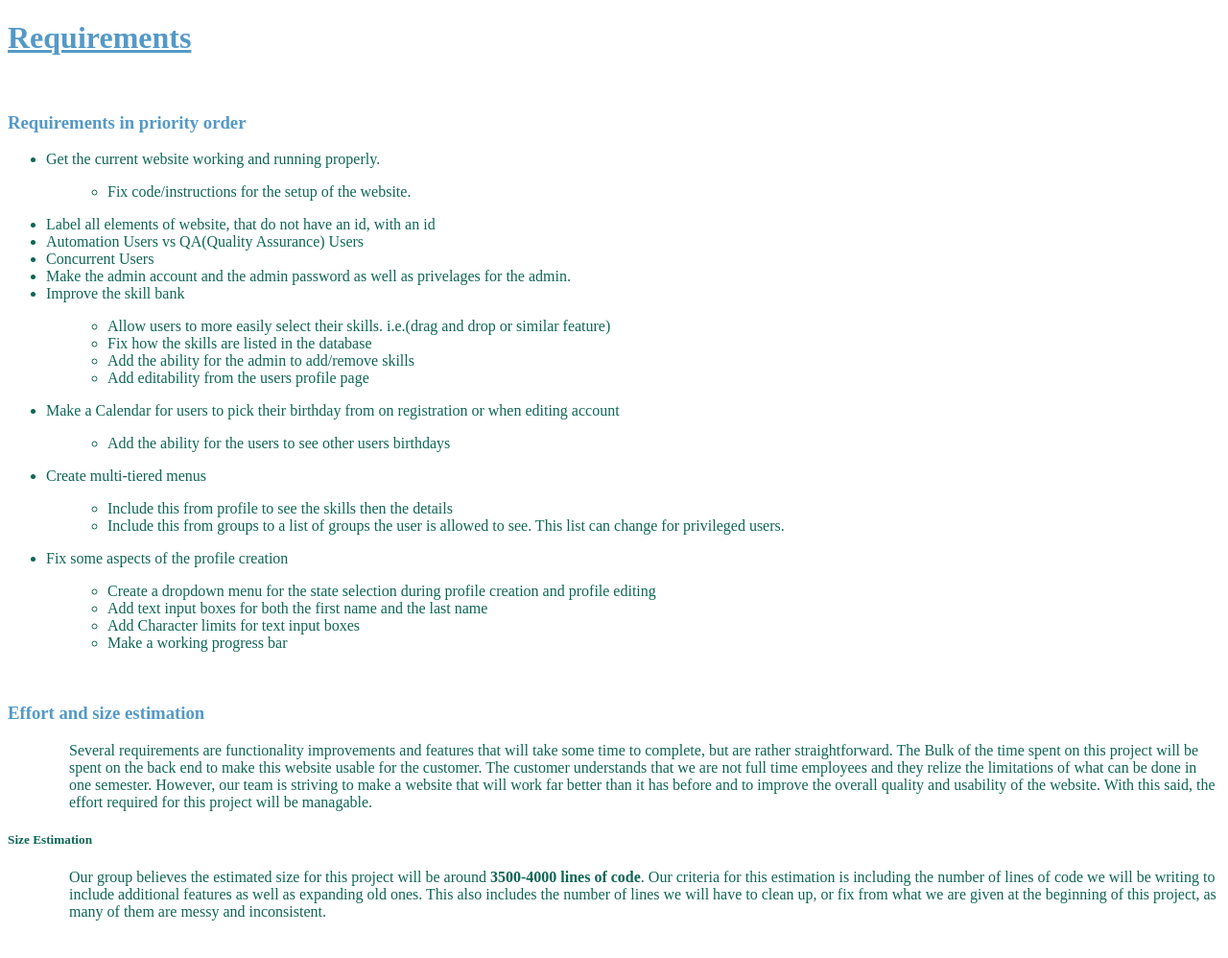
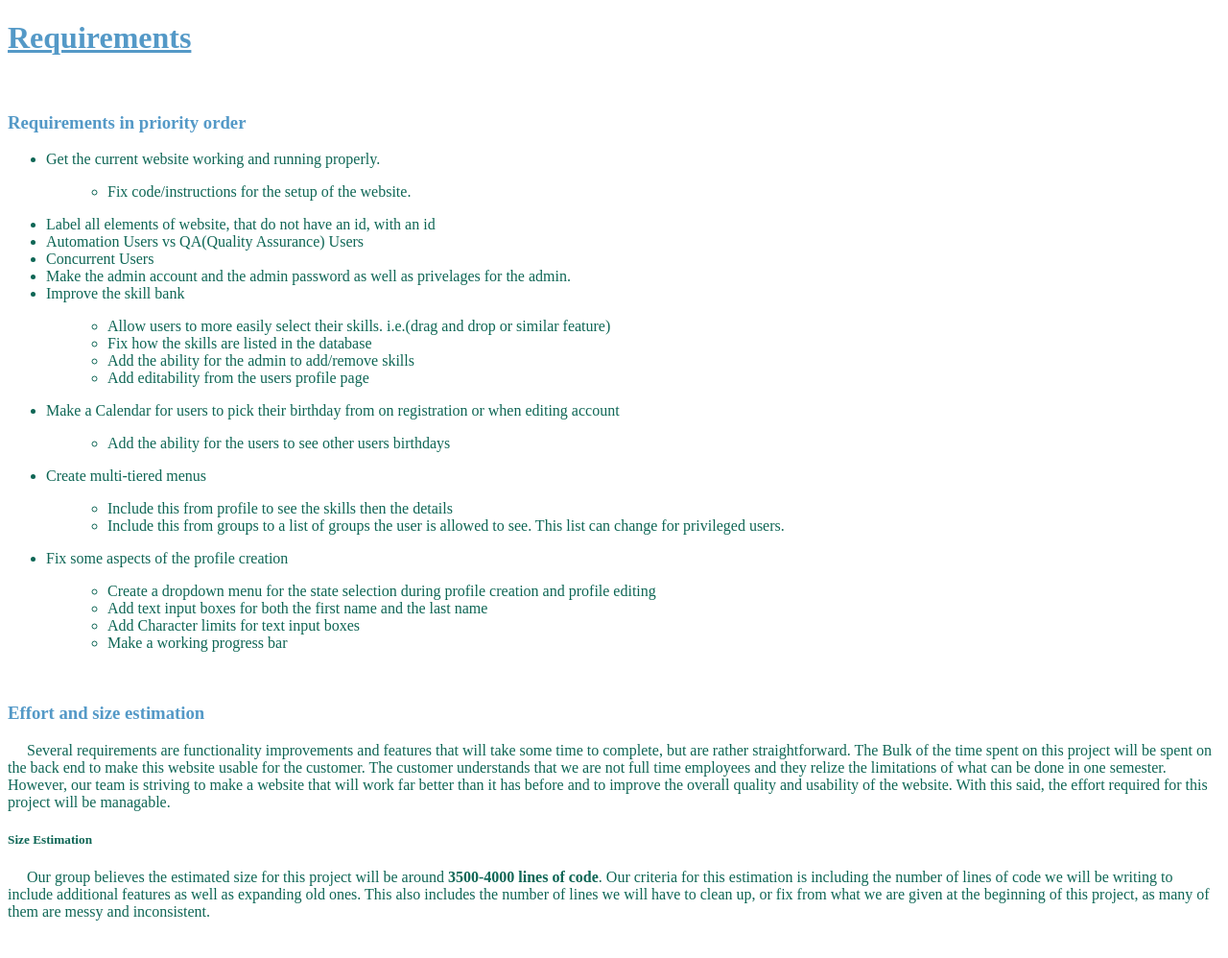
Before and after one commit to CS499S18P02/Project-02, a plain HTML site: page Requirements.html in a window 1280 px wide. Shown: the whole page at 96% size. Before the commit the page ends 975 px from the top, so only its background shows below. Drawn offline with Linux system fonts and the light colour scheme.

Commit message:
Trying to make it look better

```diff
--- a/Requirements.html
+++ b/Requirements.html
@@ -57,15 +57,16 @@
       <br>
       <h3 style="color:#5499C7">Effort and size estimation</h3>
     <div class="require" style= "color:#0E6655">
-      <p style=margin-left:4rem;>Several requirements are functionality improvements and features that will take some time to complete, but are rather straightforward. The Bulk
+      <p> &emsp; Several requirements are functionality improvements and features that will take some time to complete, but are rather straightforward. The Bulk
         of the time spent on this project will be spent on the back end to make this website usable for the customer. The customer understands that we
         are not full time employees and they relize the limitations of what can be done in one semester. However, our team is striving to make a website
         that will work far better than it has before and to improve the overall quality and usability of the website. With this said, the effort required
         for this project will be managable.
       </p>
       <h5>Size Estimation</h5>
-      <p style=margin-left:4rem;>Our group believes the estimated size for this project will be around <b>3500-4000 lines of code</b>.
+      <p> &emsp; Our group believes the estimated size for this project will be around <b>3500-4000 lines of code</b>.
       Our criteria for this estimation is including the number of lines of code we will be writing to include additional features as well as expanding old
       ones. This also includes the number of lines we will have to clean up, or fix from what we are given at the beginning of this project, as many of them
       are messy and inconsistent.</p>
     </div>
+    <br>
```
